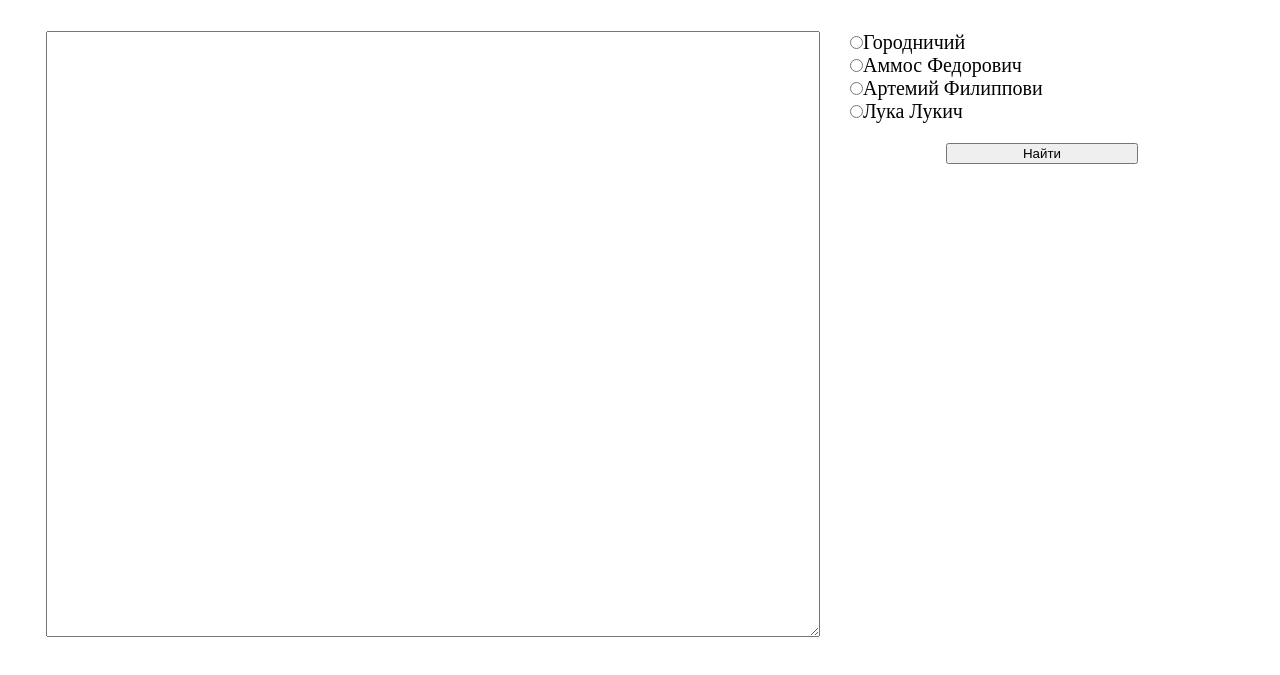
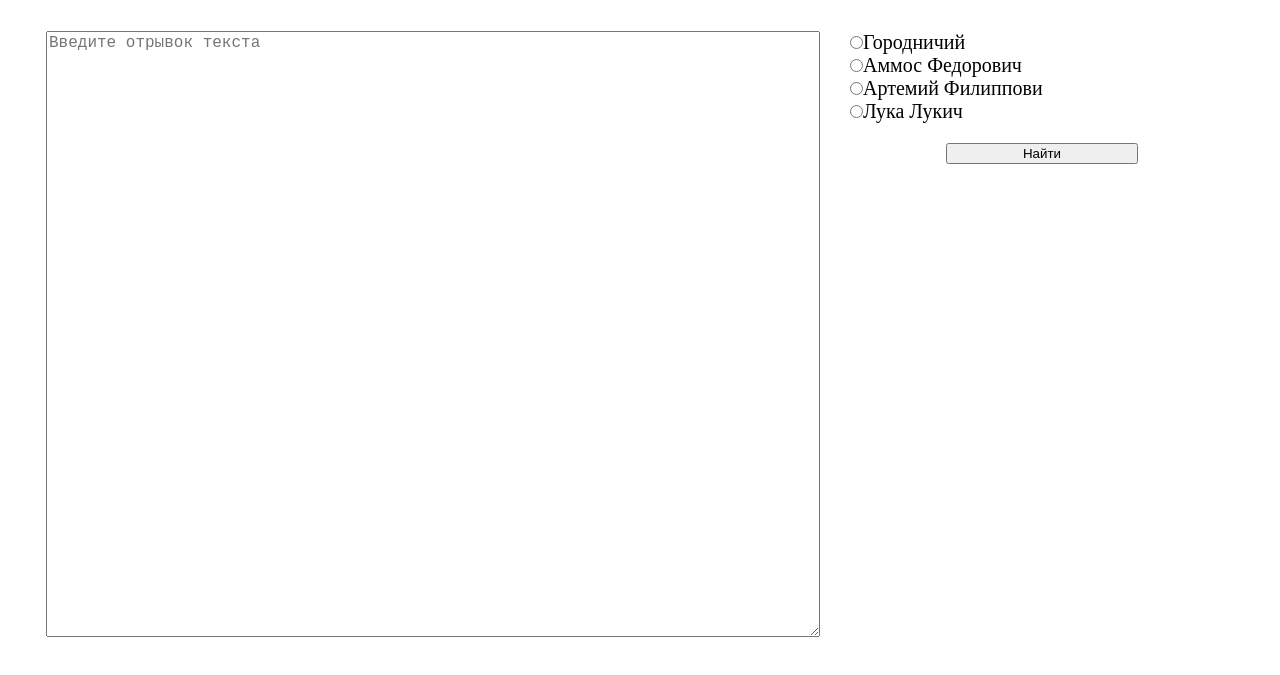
Before and after one commit to maria-dyka/Dyka_Task2_JS, a plain HTML site: page index.html in a window 1280 px wide. Shown: the part 99-774 px from the top of the page. Drawn offline with Linux system fonts and the light colour scheme.

Commit message:
Placeholder were added to the textarea.

```diff
--- a/index.html
+++ b/index.html
@@ -9,7 +9,7 @@
 <h2 class="play">
     Ревизор<br/>Поиск реплик персонажей
 </h2>
-<textarea class="text-part"></textarea>
+<textarea class="text-part" placeholder="Введите отрывок текста"></textarea>
 <br/>
 <div class="left-part">
     <label><input type="radio" name="character" value="Городничий">Городничий</label>
```
